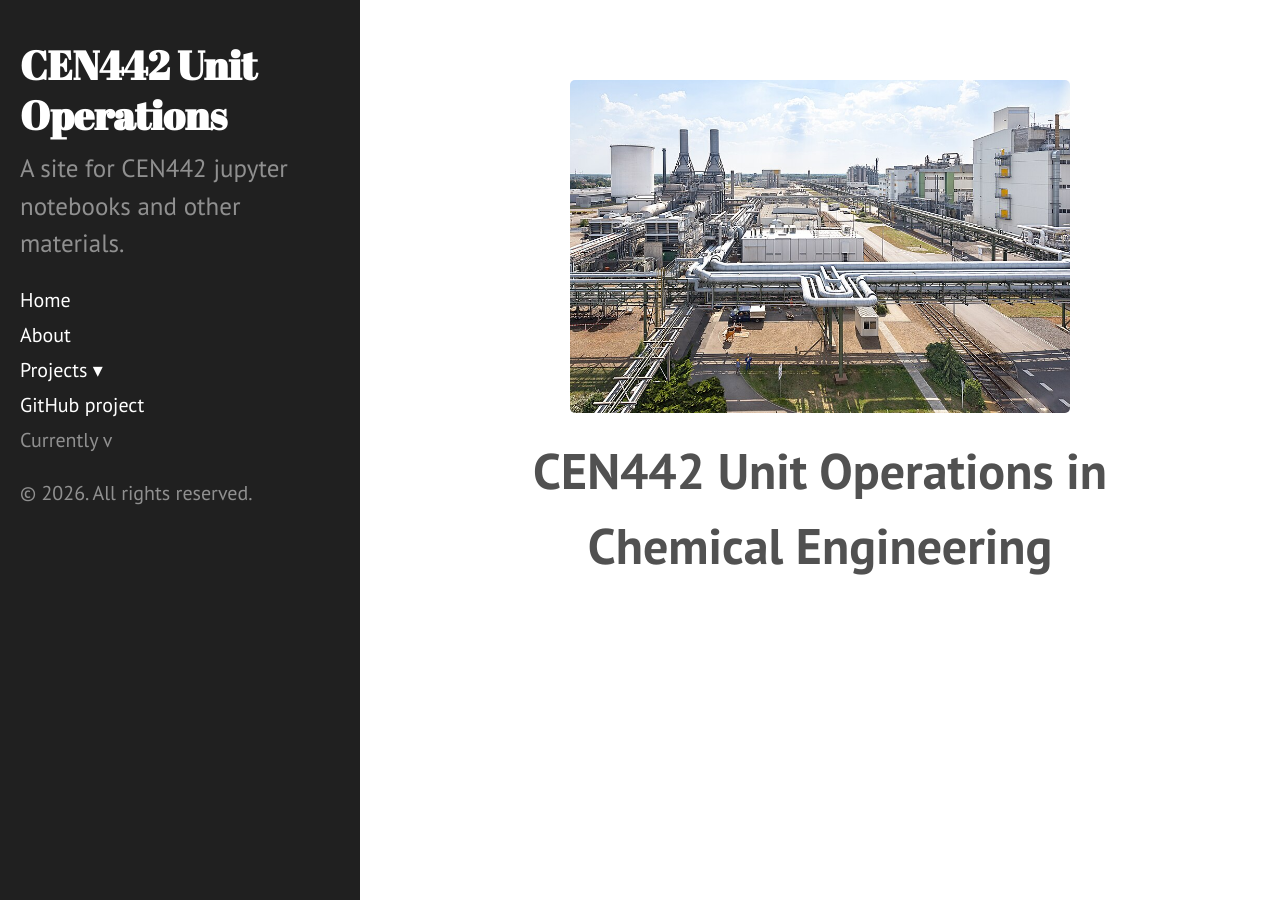
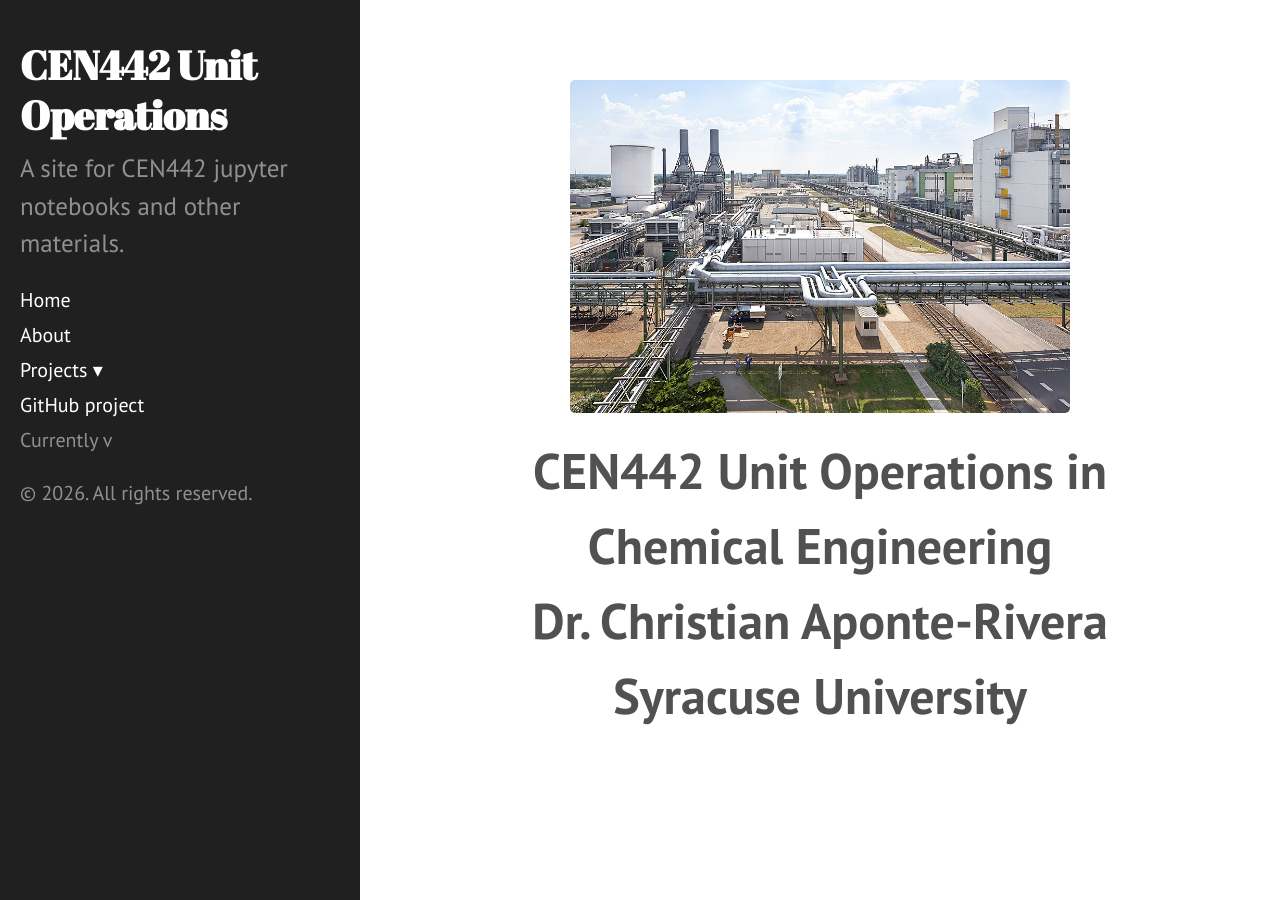
Before and after one commit to caaponte-su/CEN442, a Jekyll site: the page built from docs/index.html, in a window 1280 px wide. Built offline with Jekyll 4.4.1, drawn with Linux system fonts in a browser that asks for light colours.

Commit message:
Update index.html

```diff
--- a/docs/index.html
+++ b/docs/index.html
@@ -5,7 +5,7 @@ title: Home
 <p align="center" style="font-size: 2.5em; font-weight: bold;">
 <img src="{{ '/images/BASF_Schwarzheide_GmbH_Werksansicht_01.jpg' | relative_url }}" alt="Alternative text" width="500" class="center-block">
 
-  CEN442 Unit Operations in Chemical Engineering
+  CEN442 Unit Operations in Chemical Engineering <br> Dr. Christian Aponte-Rivera <br> Syracuse University
 </p>
 <!--
 <div class="posts">
```
